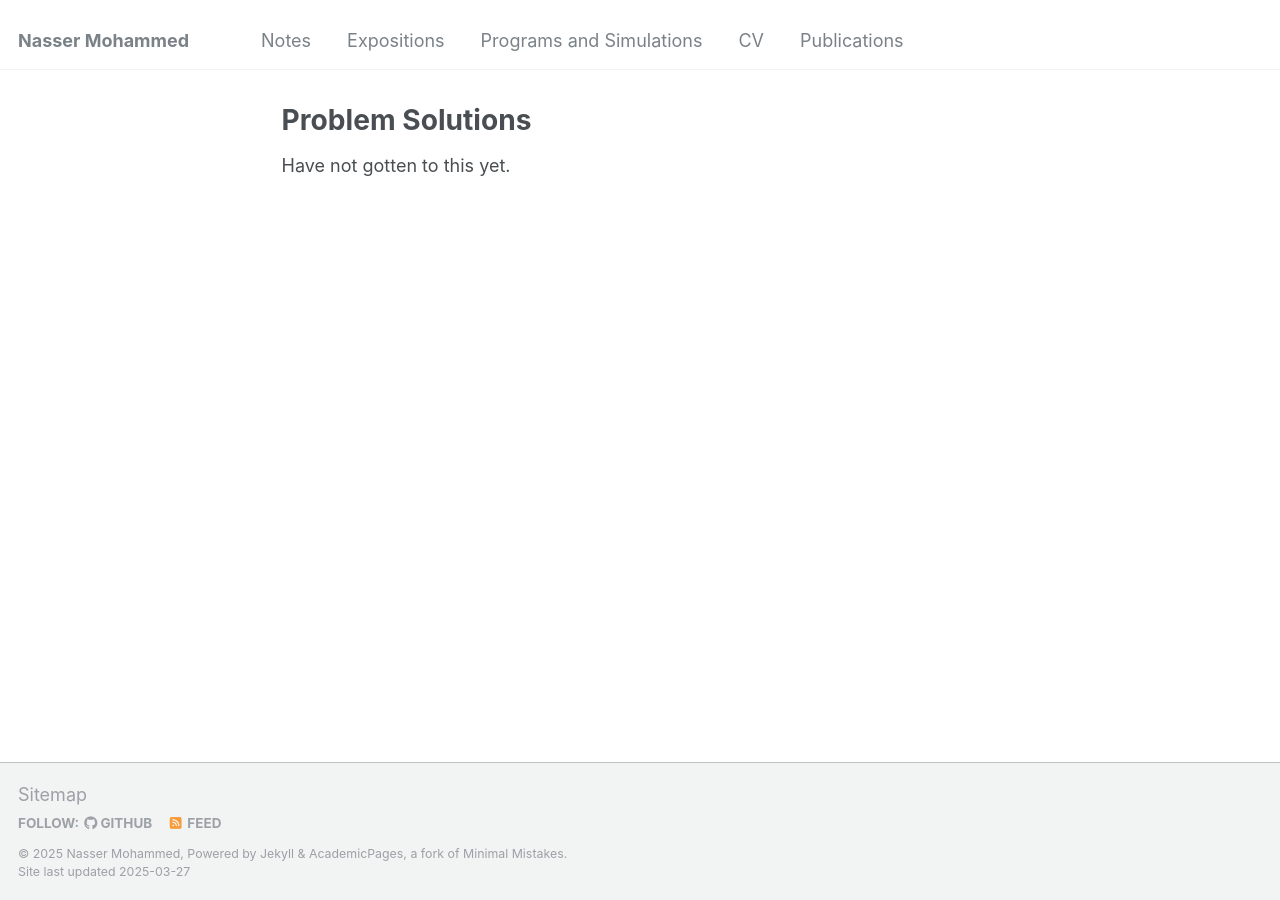
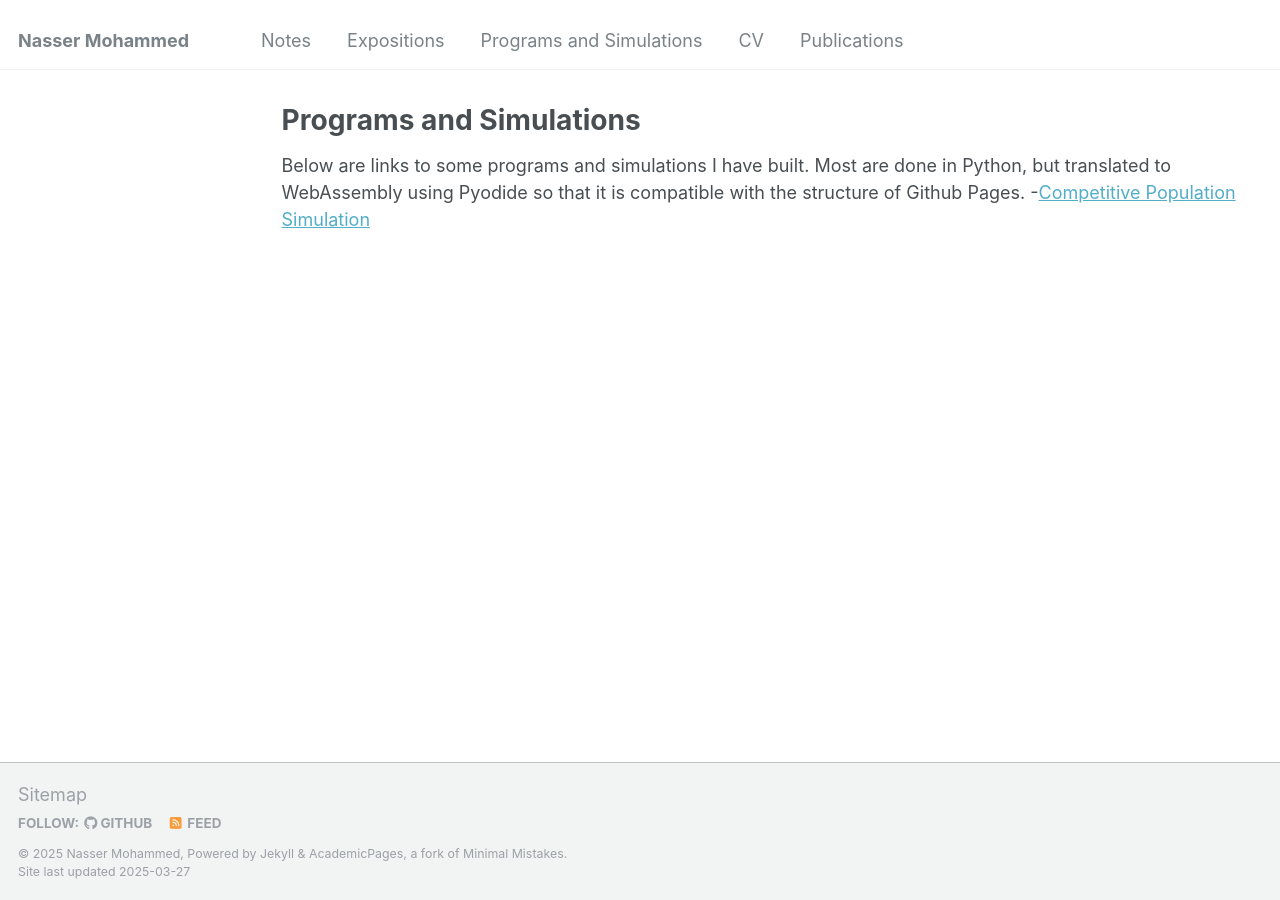
Before and after one commit to Nasser-Mohammed/Nasser-Mohammed.github.io, a Jekyll site: the page built from _pages/problem-solutions.md, in a window 1280 px wide. Built offline with Jekyll 4.4.1, drawn with Linux system fonts in a browser that asks for light colours.

Commit message:
Update problem-solutions.md

```diff
--- a/_pages/problem-solutions.md
+++ b/_pages/problem-solutions.md
@@ -1,7 +1,8 @@
 ---
 layout: archive
-title: "Problem Solutions"
-permalink: /solutions/
+title: "Programs and Simulations"
+permalink: /programs-simulations/
 author_profile: false
 ---
-Have not gotten to this yet.
+Below are links to some programs and simulations I have built. Most are done in Python, but translated to WebAssembly using Pyodide so that it is compatible with the structure of Github Pages.
+-[Competitive Population Simulation](none.md)
```
